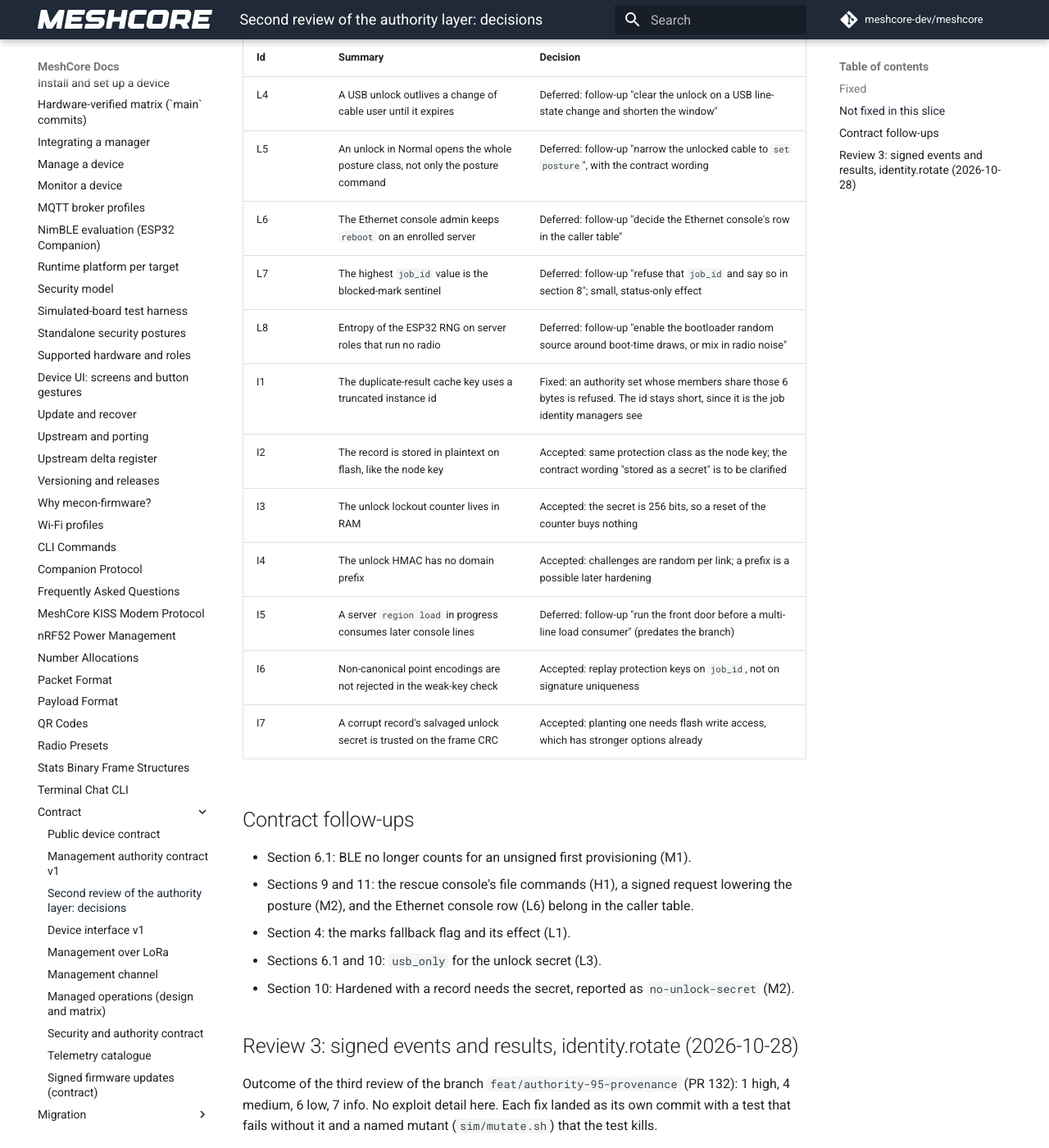
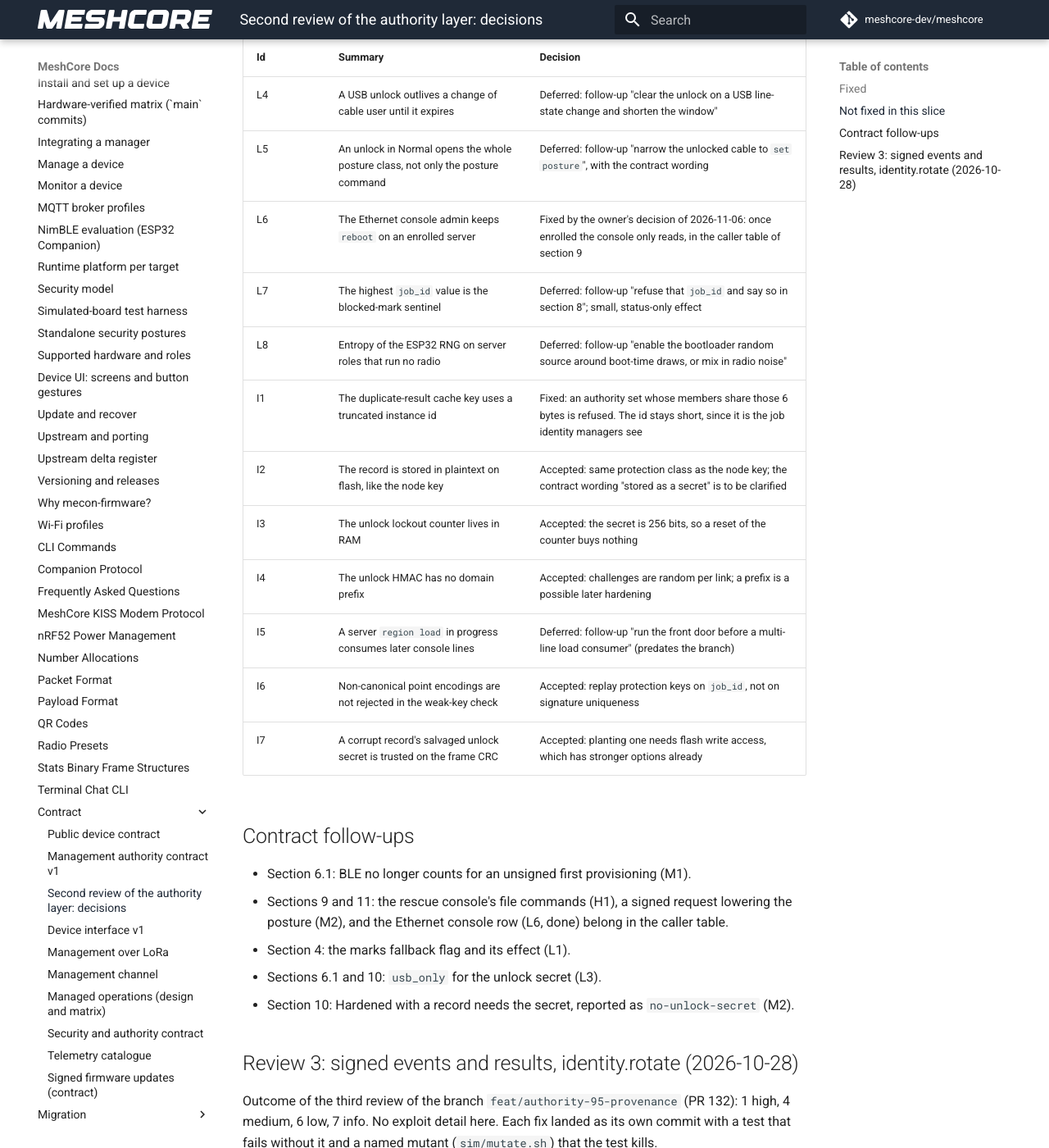
Before and after one commit to hoejriis/mecon-firmware, an MkDocs documentation site: the page built from docs/contract/AUTHORITY_REVIEW_2.md, in a window 1280 px wide and 1400 px high, scrolled down 1104 px. Shown: the whole window at 82% size. Built offline with MkDocs 1.6.1 and Material for MkDocs 9.7.7, drawn with Linux system fonts in a browser that asks for light colours; comment, search, counter and statistics services are not loaded.

Commit message:
Enrolled: the Ethernet console only reads, by the owner's decision
Once enrolled, a local caller keeps reboot, and the logged-in Ethernet console
counted as local, while LoRa admin and the broker session read only. That console's
password crosses the LAN in plain text, and the LAN grants nothing, so anyone who
saw it could keep rebooting an enrolled server. The owner chose reads only on
2026-11-06 (L6 of the second authority review). A reboot then takes a signed
request, the cable or the power switch. Standalone is unchanged.

Co-Authored-By: Claude Opus 5.5 (1M context) <noreply@anthropic.com>

```diff
--- a/docs/contract/AUTHORITY_REVIEW_2.md
+++ b/docs/contract/AUTHORITY_REVIEW_2.md
@@ -22,7 +22,7 @@ is stricter than, or differs from, the contract, the contract needs a matching e
 |---|---|---|
 | L4 | A USB unlock outlives a change of cable user until it expires | Deferred: follow-up "clear the unlock on a USB line-state change and shorten the window" |
 | L5 | An unlock in Normal opens the whole posture class, not only the posture command | Deferred: follow-up "narrow the unlocked cable to `set posture`", with the contract wording |
-| L6 | The Ethernet console admin keeps `reboot` on an enrolled server | Deferred: follow-up "decide the Ethernet console's row in the caller table" |
+| L6 | The Ethernet console admin keeps `reboot` on an enrolled server | Fixed by the owner's decision of 2026-11-06: once enrolled the console only reads, in the caller table of section 9 |
 | L7 | The highest `job_id` value is the blocked-mark sentinel | Deferred: follow-up "refuse that `job_id` and say so in section 8"; small, status-only effect |
 | L8 | Entropy of the ESP32 RNG on server roles that run no radio | Deferred: follow-up "enable the bootloader random source around boot-time draws, or mix in radio noise" |
 | I1 | The duplicate-result cache key uses a truncated instance id | Fixed: an authority set whose members share those 6 bytes is refused. The id stays short, since it is the job identity managers see |
@@ -37,7 +37,7 @@ is stricter than, or differs from, the contract, the contract needs a matching e
 
 - Section 6.1: BLE no longer counts for an unsigned first provisioning (M1).
 - Sections 9 and 11: the rescue console's file commands (H1), a signed request lowering the posture (M2), and the
-  Ethernet console row (L6) belong in the caller table.
+  Ethernet console row (L6, done) belong in the caller table.
 - Section 4: the marks fallback flag and its effect (L1).
 - Sections 6.1 and 10: `usb_only` for the unlock secret (L3).
 - Section 10: Hardened with a record needs the secret, reported as `no-unlock-secret` (M2).
```
Also changed, not shown: docs/CLI.md (+1 -1 lines), docs/contract/AUTHORITY.md (+1 -0 lines), 4 other files.
